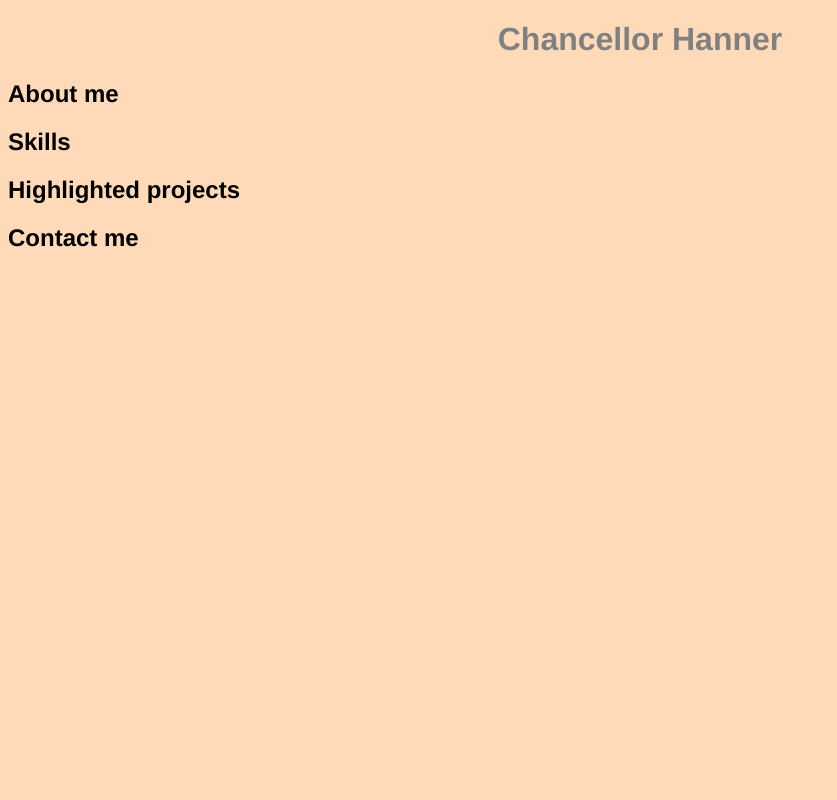
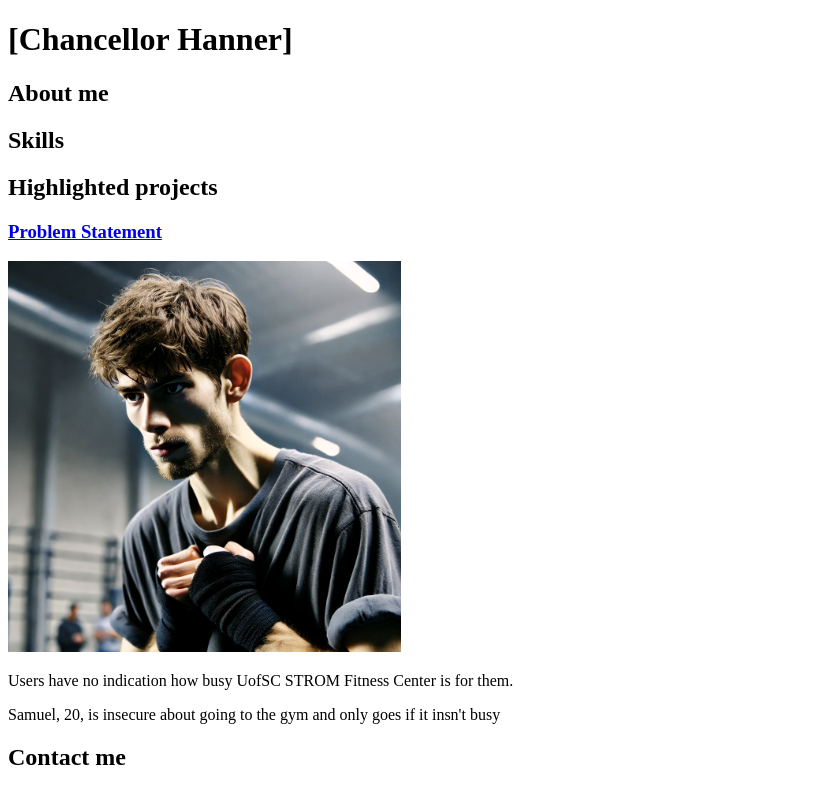
Before and after one commit to cmhanner/cmhanner.github.io, a plain HTML site: page index.html in a window 1280 px wide. Shown: the whole page, without its empty margins (0-837 px from the left). Drawn offline with Linux system fonts and the light colour scheme.

Commit message:
week 4 - 5 Problem Statements

```diff
--- a/index.html
+++ b/index.html
@@ -1,24 +1,23 @@
 <!DOCTYPE html>
 <html>
-    <head>
-        <title>CSCE 190: Chancellor Hanner</title>
+  <head>
+    <title>CSCE 190: [Chancellor Hanner]</title>
+  </head>
+  <body>
+    <h1>[Chancellor Hanner]</h1>
+      <div class="about"><h2>About me</h2></div>
+      <div class="skills"><h2>Skills</h2></div>
+      <div class="projects"><h2>Highlighted projects</h2></div>
+      <!-- Problem Statement Assignment -->
+        <section class="project">
+          <a href="files/Personas.pdf"><h3>Problem Statement</h3></a>
+          <a href="files/Personas.pdf"><img src="images/Week 5 Persona .png"></a>
+          <p>Users have no indication how busy UofSC STROM Fitness Center is for them.</p>
+          <p>Samuel, 20, is insecure about going to the gym and only goes if it insn't busy</p>
+          </section>
+          </div>
 
-        <link rel="Stylesheet" href="styles.css">
-    </head>
-    <body>
-        <h1>Chancellor Hanner</h1>
-
-        <h2>About me</h2>
-        <div class="about"></div>
-
-        <h2>Skills</h2>
-        <div class="skills"></div>
-
-        <h2>Highlighted projects</h2>
-        <div class="projects"></div>
-
-        <h2>Contact me</h2>
-        <div class="contact"></div>
-        </body>
+      <div class="contact"><h2>Contact me</h2></div>
+  </body>
 
 </html>
```
